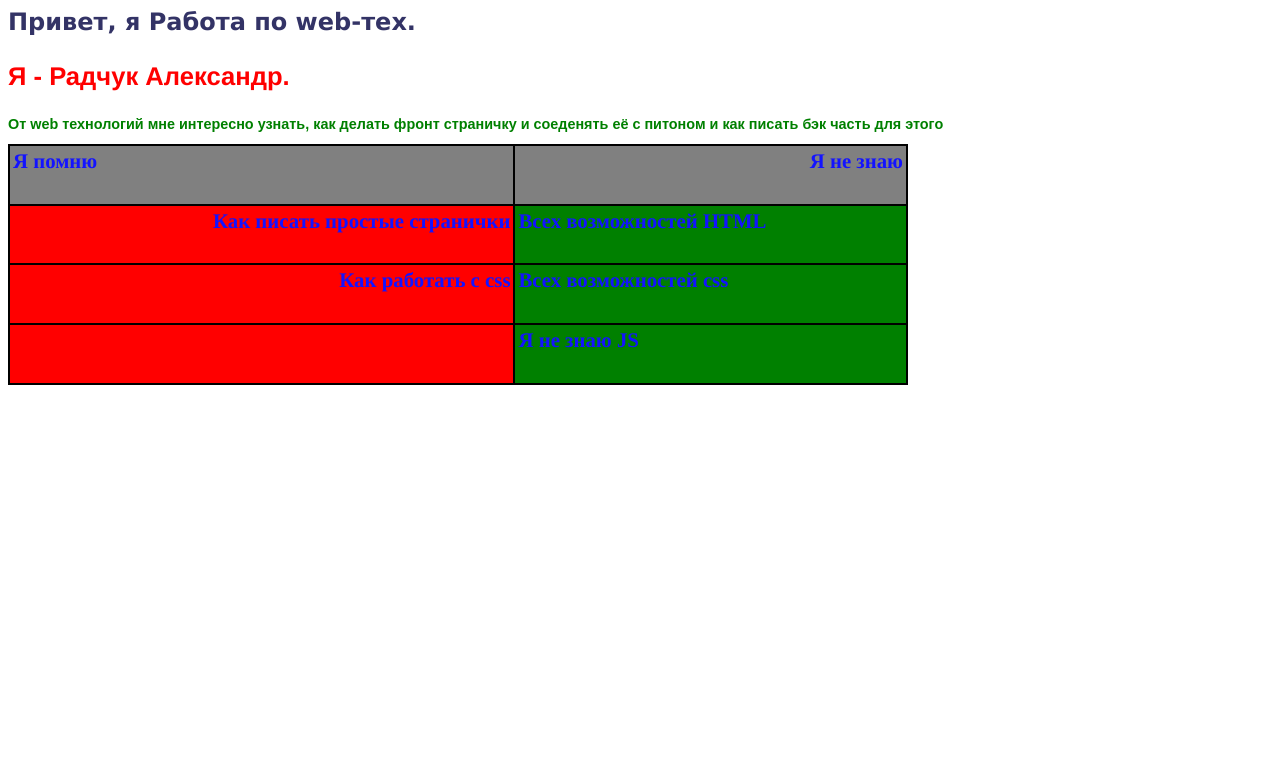
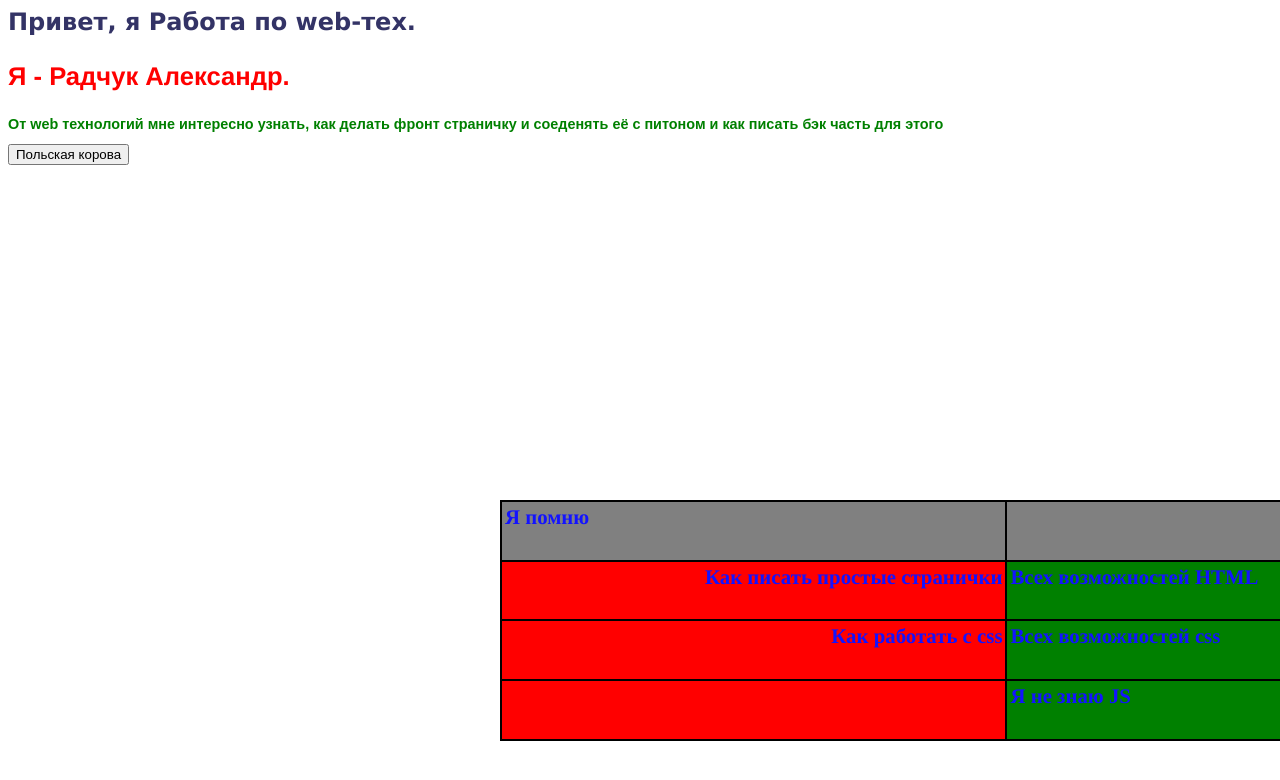
Before and after one commit to Alexradch24/web, a Flask app: page /hw3 in a window 1280 px wide. Shown: the top 780 px of the page. Run offline with Flask 3, Linux system fonts and the light colour scheme.

Commit message:
1,2,3 homework

```diff
--- a/app/templates/Web.html
+++ b/app/templates/Web.html
@@ -19,8 +19,11 @@ h4{
   color: #1313ff;
 }
 TABLE {
+  position: absolute;
   width: 900px;
   border-collapse: collapse;
+  top: 500px;
+  left: 500px;
 }
 TD, TH{
   padding: 3px;
@@ -41,6 +44,7 @@ TH {
 <body>
 <h3>Я - Радчук Александр. <br></h3>
 <h2>От web технологий мне интересно узнать, как делать фронт страничку и соеденять её с питоном и как писать бэк часть для этого</h2>
+<button type="submit" id="button">Польская корова</button>
 <table>
   <tr>
     <td style="background: grey; text-align: left; width: 450px"><h4> Я помню </h4></td> <th style="background: grey; text-align: right; width: 450px"> <h4>Я не знаю </h4></th>
@@ -55,5 +59,17 @@ TH {
     <td> </td> <th> <h4>Я не знаю JS</h4> </th>
   </tr>
 </table>
+<iframe id="video" style="display:none" width="560" height="315" src="https://www.youtube.com/embed/kk3_5AHEZxE?si=irBSFLTjO6YGN4Om" title="YouTube video player" frameborder="0" allow="accelerometer; autoplay; clipboard-write; encrypted-media; gyroscope; picture-in-picture; web-share" allowfullscreen></iframe>
+<script>
+  button = document.getElementById("button")
+  function click(){
+    document.getElementById('video').style = "display:block";
+    document.getElementById('button').style = "display:none";
+    document.getElementById('button2').style = "display:block";
+  }
+  button.addEventListener('click', click)
+
+
+</script>
 </body>
 </html>
```
